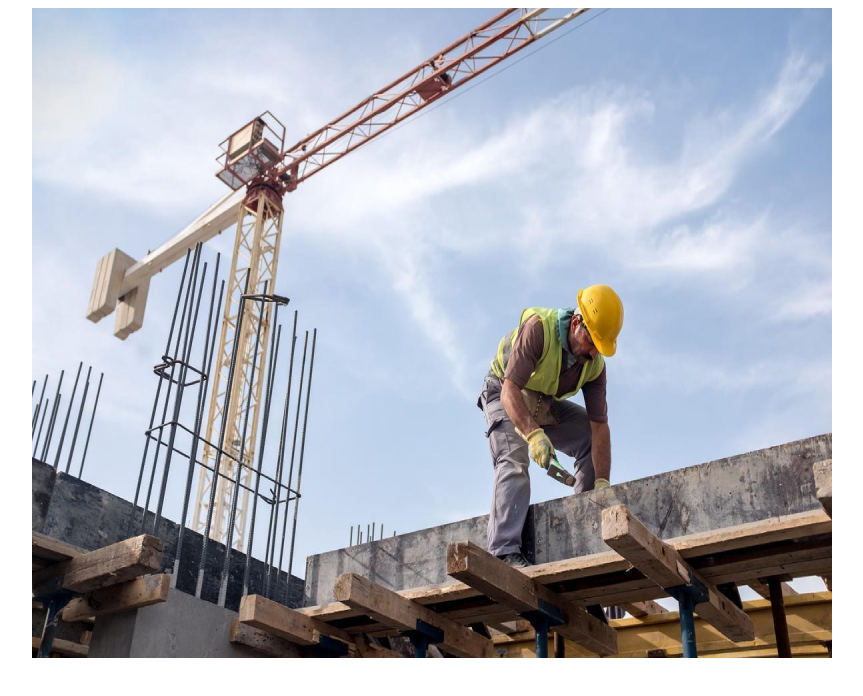
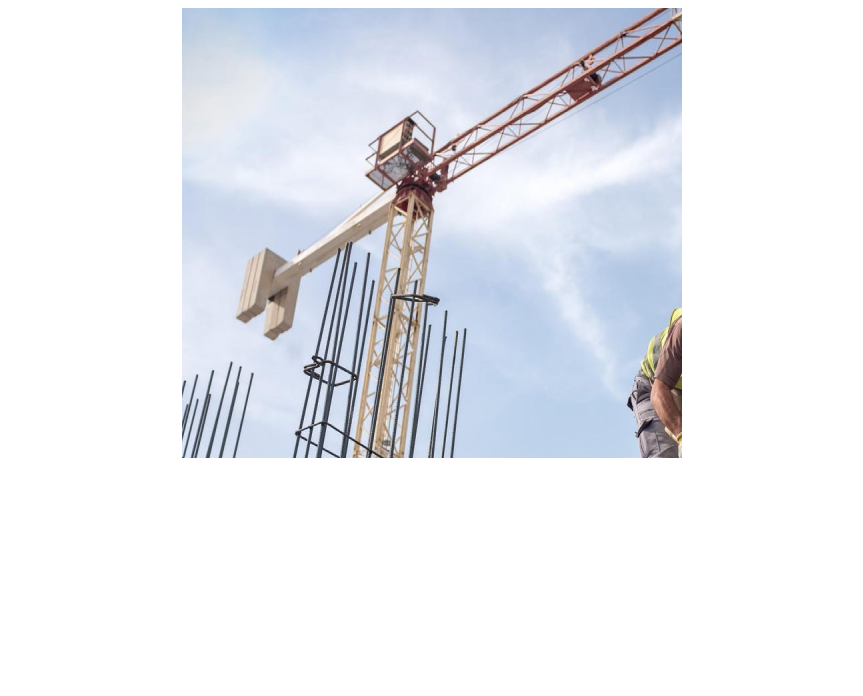
Before and after one commit to henzyd/engineer, a plain HTML site: page gallery.html in a window 1280 px wide. Shown: the whole page, without its empty margins (208-1071 px from the left). Drawn offline with Linux system fonts and the light colour scheme.

Commit message:
unfinished

```diff
--- a/gallery.css
+++ b/gallery.css
@@ -1,6 +1,7 @@
 .slide-container {
-    width: 800px;
-    height: 650px;
+    width: 500px;
+    height: 450px;
+    margin: auto;
     margin-left: auto;
     margin-right: auto;
     overflow: hidden;
@@ -8,9 +9,10 @@
 }
 
 .image-container {
-    width: 1600px;
-    height: 1300px;
+    width: 1000px;
+    height: 900px;
     position: relative;
+
     transition: left 2s;
     -webkit-transition: left 2s;
     -moz-transition: left 2s;
@@ -42,9 +44,9 @@
 }
 
 #image-2:target ~ .image-container {
-    left: -800px;
+    left: -500px;
 }
 
 #image-3:target ~ .image-container {
-    left: -1600px;
+    left: -1000px;
 }
```
Also changed, not shown: index.html (+1 -0 lines).
